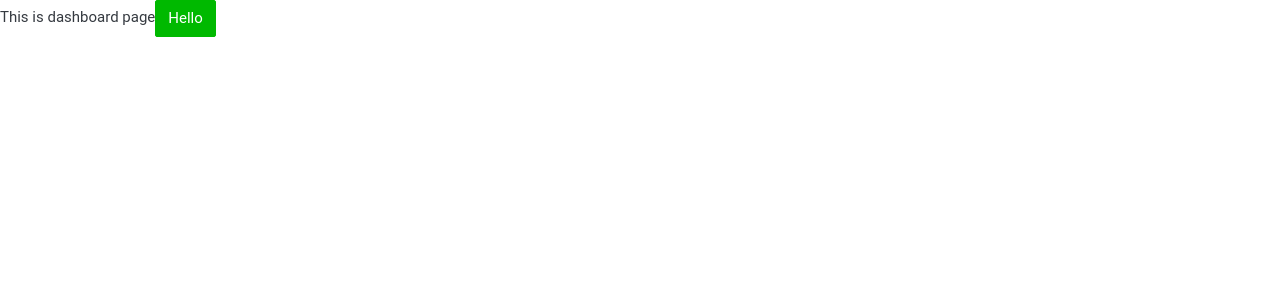
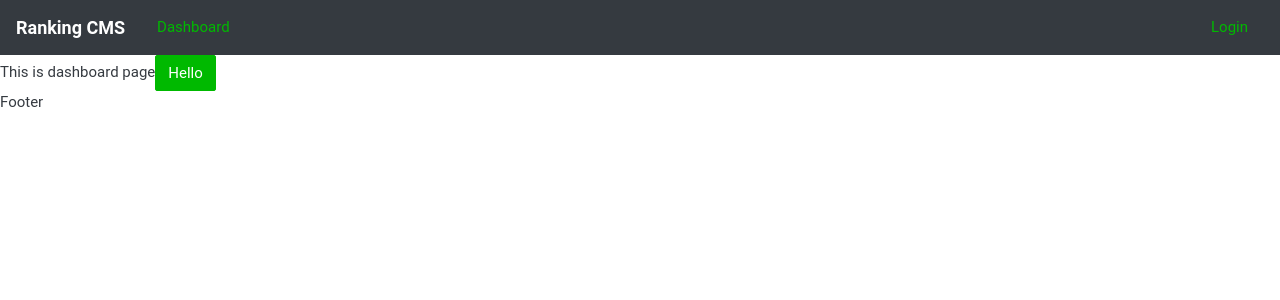
Before and after one commit to bkuhardware/ranking-cms, a React (Create React App) app in the folder frontend/: page /dashboard in a window 1280 px wide. Shown: the top 300 px of the page. Built offline with nearby package versions, Linux system fonts and the light colour scheme.

Commit message:
[FE] Add navigator component

```diff
--- a/frontend/package.json
+++ b/frontend/package.json
@@ -12,6 +12,8 @@
     "@types/react-dom": "^16.9.8",
     "@types/react-router": "^5.1.8",
     "@types/react-router-dom": "^5.1.6",
+    "@types/reactstrap": "^8.7.2",
+    "prop-types": "^15.7.2",
     "react": "^17.0.1",
     "react-dom": "^17.0.1",
     "react-router": "^5.2.0",
--- a/frontend/src/App.tsx
+++ b/frontend/src/App.tsx
@@ -1,27 +1,16 @@
 import React from 'react';
-import { BrowserRouter, Switch, Route, Redirect } from 'react-router-dom';
-import ROUTE_PATH from "./common/constants/routeConstants";
-import Dashboard from "./pages/Dashboard";
-import Login from "./pages/Login";
-import BoardDetail from "./pages/BoardDetail";
+import Router from "./Router";
+import Footer from "./components/common/Footer";
+import Navigator from "./components/common/Navigator";
 
 const App = () => {
     return (
         <div id="app">
-            <BrowserRouter>
-                <Switch>
-                    <Route exact path={ROUTE_PATH.DASHBOARD}>
-                        <Dashboard />
-                    </Route>
-                    <Route exact path={ROUTE_PATH.BOARD_DETAIL}>
-                        <BoardDetail />
-                    </Route>
-                    <Route exact path={ROUTE_PATH.LOGIN}>
-                        <Login />
-                    </Route>
-                    <Redirect path="/" to={ROUTE_PATH.DASHBOARD} />
-                </Switch>
-            </BrowserRouter>
+            <Navigator />
+            <div className="app-content">
+                <Router />
+            </div>
+            <Footer />
         </div>
     )
 };
--- /dev/null
+++ b/frontend/src/Router.tsx
@@ -0,0 +1,27 @@
+import React from 'react';
+import {BrowserRouter, Redirect, Route, Switch} from "react-router-dom";
+import ROUTE_PATH from "./common/constants/routeConstants";
+import Dashboard from "./pages/Dashboard";
+import BoardDetail from "./pages/BoardDetail";
+import Login from "./pages/Login";
+
+const Router = () => {
+    return (
+        <BrowserRouter>
+            <Switch>
+                <Route exact path={ROUTE_PATH.DASHBOARD}>
+                    <Dashboard />
+                </Route>
+                <Route exact path={ROUTE_PATH.BOARD_DETAIL}>
+                    <BoardDetail />
+                </Route>
+                <Route exact path={ROUTE_PATH.LOGIN}>
+                    <Login />
+                </Route>
+                <Redirect path="/" to={ROUTE_PATH.DASHBOARD} />
+            </Switch>
+        </BrowserRouter>
+    );
+}
+
+export default Router;
--- /dev/null
+++ b/frontend/src/components/common/Footer.tsx
@@ -0,0 +1,9 @@
+import React from "react";
+
+const Footer = () => {
+    return (
+        <div>Footer</div>
+    );
+};
+
+export default Footer;
--- /dev/null
+++ b/frontend/src/components/common/Navigator.tsx
@@ -0,0 +1,27 @@
+import React from "react";
+import {Nav, Navbar, NavbarBrand, NavItem, NavLink} from 'reactstrap';
+import ROUTE_PATH from "../../common/constants/routeConstants";
+
+const Navigator = () => {
+    return (
+        <div>
+            <Navbar color="dark" dark>
+                <NavbarBrand className="font-weight-bold" href="/">
+                    Ranking CMS
+                </NavbarBrand>
+                <Nav className="mr-auto">
+                    <NavItem>
+                        <NavLink href={ROUTE_PATH.DASHBOARD}>Dashboard</NavLink>
+                    </NavItem>
+                </Nav>
+                <Nav>
+                    <NavItem>
+                        <NavLink href={ROUTE_PATH.LOGIN}>Login</NavLink>
+                    </NavItem>
+                </Nav>
+            </Navbar>
+        </div>
+    );
+};
+
+export default Navigator;
```
